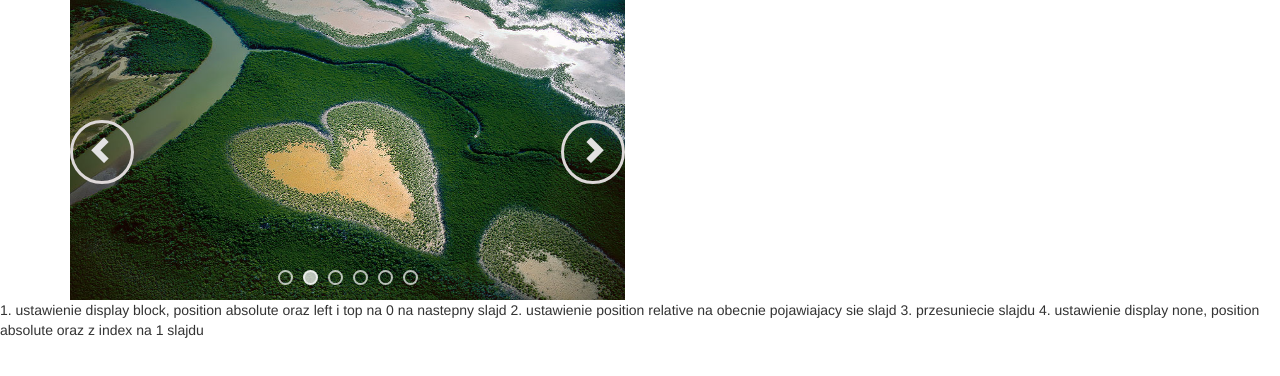
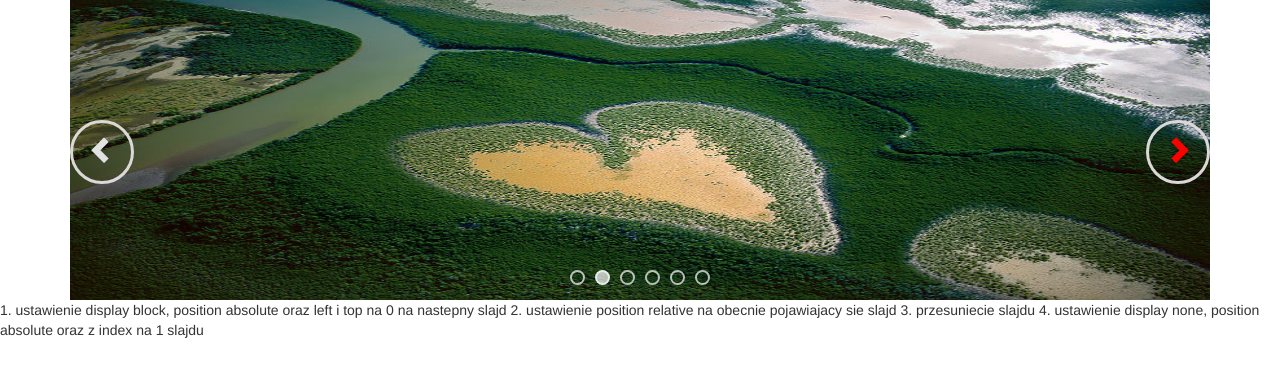
Before and after one commit to rom1119/slider, a website: page index.html in a window 1280 px wide. Drawn offline with nearby package versions, Linux system fonts and the light colour scheme.

Commit message:
change test17

```diff
--- a/css/style.css
+++ b/css/style.css
@@ -95,7 +95,7 @@ body {
 	position: absolute;
 	height: 64px;
 	top: calc(50% - 30px);
-	color: #E2E2E2;
+	color: red;
 	outline: none;
 	padding: 10px 15px;
 	font-size: 2em;
--- a/index.html
+++ b/index.html
@@ -15,7 +15,7 @@
 <body>
 	<div class="container">
 		<div class="row">
-			<div class="col-xs-6">
+			<div class="col-xs-12">
  				<div class="slider" data-gallery="slider1"></div>
 			</div>
 
```
